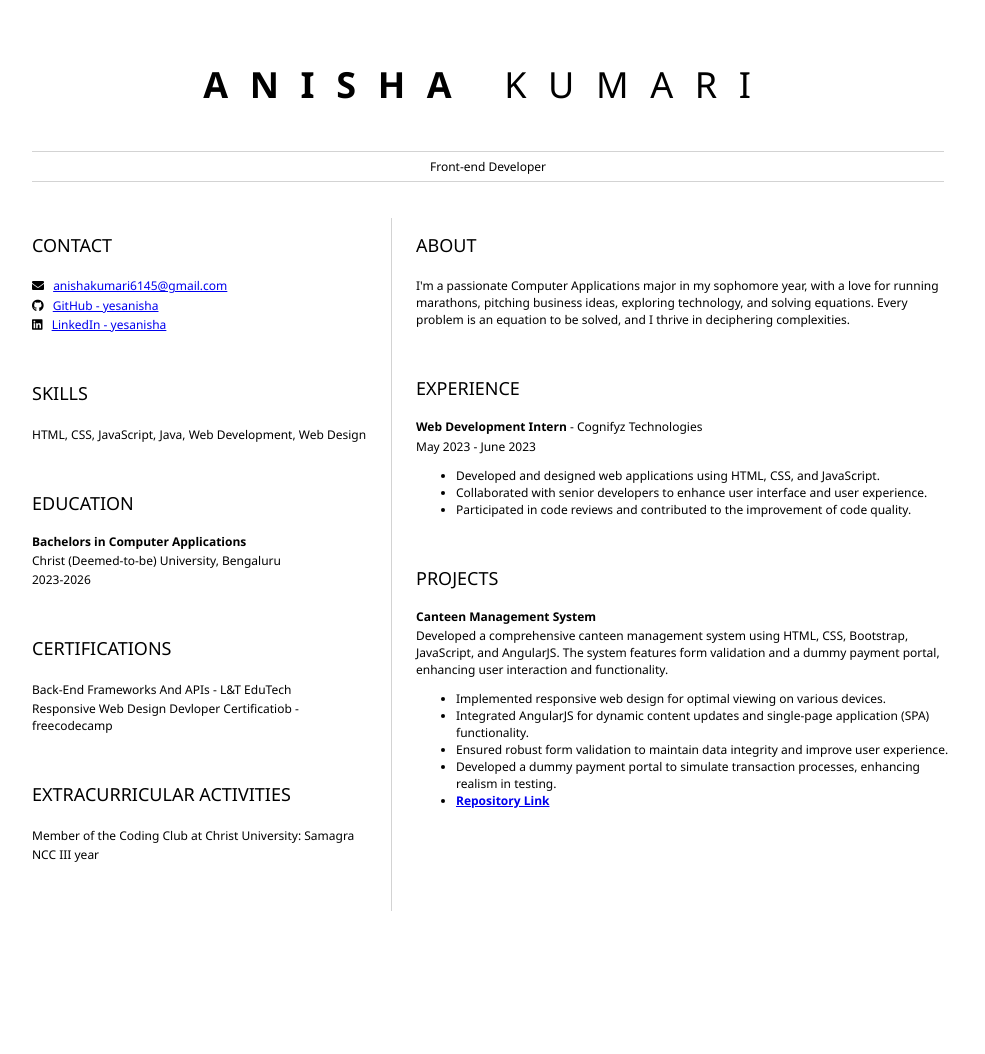
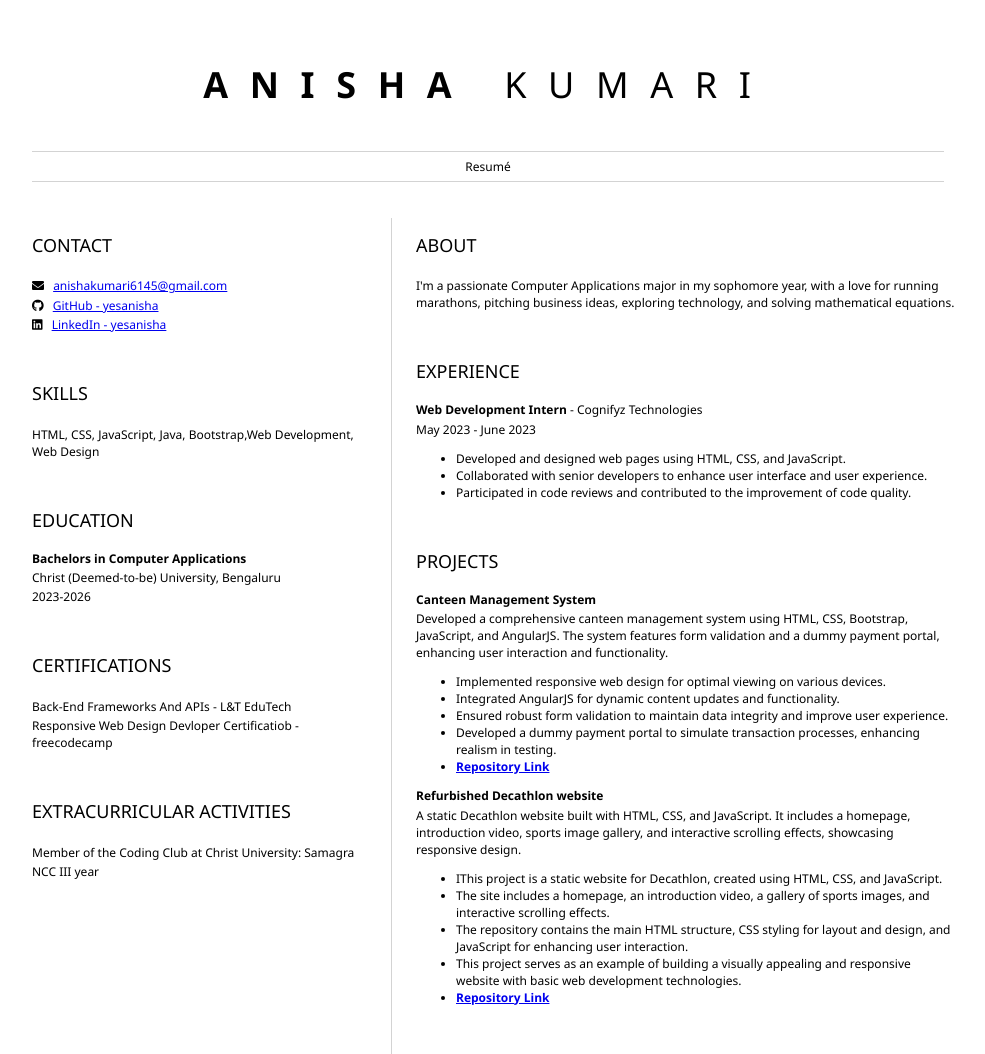
Before and after one commit to yesanisha/anisha.github.io, a plain HTML site: page index.html in a window 1280 px wide. Shown: the whole page, without its empty margins (152-1137 px from the left). Before the commit the page ends 911 px from the top, so only its background shows below. Drawn offline with Linux system fonts and the light colour scheme.

Commit message:
index.html

```diff
--- a/index.html
+++ b/index.html
@@ -13,7 +13,7 @@
     <header id="header">
         <h1><b>ANISHA</b> KUMARI</h1>
         <hr>
-        Front-end Developer
+        Resumé
         <hr>
     </header>
     <main>
@@ -35,7 +35,7 @@
             </section>
             <section>
                 <h2>SKILLS</h2>
-                <p>HTML, CSS, JavaScript, Java, Web Development, Web Design</p>
+                <p>HTML, CSS, JavaScript, Java, Bootstrap,Web Development, Web Design</p>
             </section>
             <section>
                 <h2>EDUCATION</h2>
@@ -61,15 +61,14 @@
             <section>
                 <h2>ABOUT</h2>
                 <p>I'm a passionate Computer Applications major in my sophomore year, with a love for running marathons,
-                    pitching business ideas, exploring technology, and solving equations. Every problem is an equation
-                    to be solved, and I thrive in deciphering complexities.</p>
+                    pitching business ideas, exploring technology, and solving mathematical equations.</p>
             </section>
             <section>
                 <h2>EXPERIENCE</h2>
                 <b>Web Development Intern</b> - Cognifyz Technologies
                 <p>May 2023 - June 2023</p>
                 <ul>
-                    <li>Developed and designed web applications using HTML, CSS, and JavaScript.</li>
+                    <li>Developed and designed web pages using HTML, CSS, and JavaScript.</li>
                     <li>Collaborated with senior developers to enhance user interface and user experience.</li>
                     <li>Participated in code reviews and contributed to the improvement of code quality.</li>
                 </ul>
@@ -80,10 +79,21 @@
                 <p>Developed a comprehensive canteen management system using HTML, CSS, Bootstrap, JavaScript, and AngularJS. The system features form validation and a dummy payment portal, enhancing user interaction and functionality.</p>
                 <ul>
                     <li>Implemented responsive web design for optimal viewing on various devices.</li>
-                    <li>Integrated AngularJS for dynamic content updates and single-page application (SPA) functionality.</li>
+                    <li>Integrated AngularJS for dynamic content updates and functionality.</li>
                     <li>Ensured robust form validation to maintain data integrity and improve user experience.</li>
                     <li>Developed a dummy payment portal to simulate transaction processes, enhancing realism in testing.</li>
                     <li><a href=https://github.com/yesanisha/Canteen-management-system><b>Repository Link</b></a></li>
+                </ul>
+
+                <b>Refurbished Decathlon website</b>
+                <p>A static Decathlon website built with HTML, CSS, and JavaScript. It includes a homepage, introduction video, sports image gallery, and interactive scrolling effects, showcasing responsive design.</p>
+                <ul>
+                    <li>IThis project is a static website for Decathlon, created using HTML, CSS, and JavaScript.</li>
+                    <li>The site includes a homepage, an introduction video, a gallery of sports images, and interactive scrolling effects.</li>
+                    <li>The repository contains the main HTML structure, CSS styling for layout and design, and JavaScript for enhancing user interaction.</li>
+                    <li>This project serves as an example of building a visually appealing and responsive website with basic web development technologies.</li>
+
+                    <li><a href=https://github.com/yesanisha/Website-using-HTML-css-and-JS><b>Repository Link</b></a></li>
                 </ul>
             </section>
 
```
